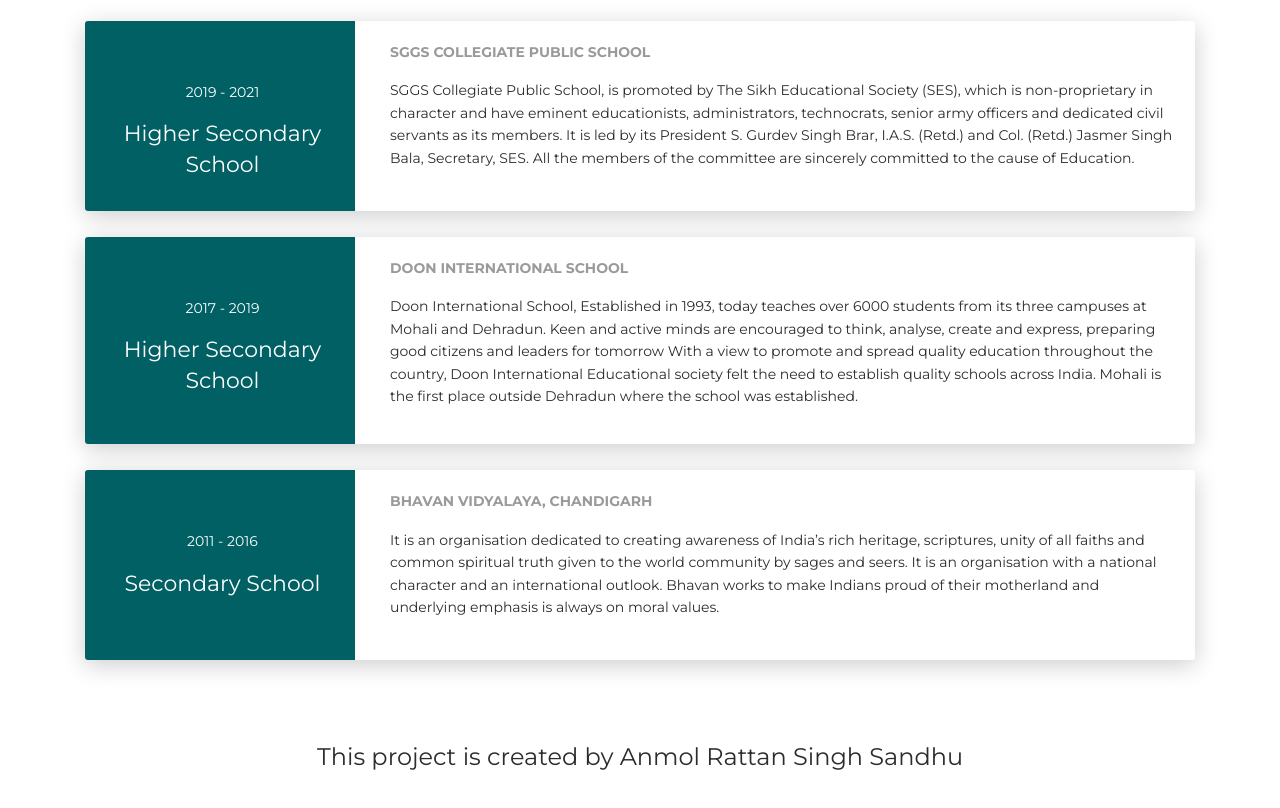
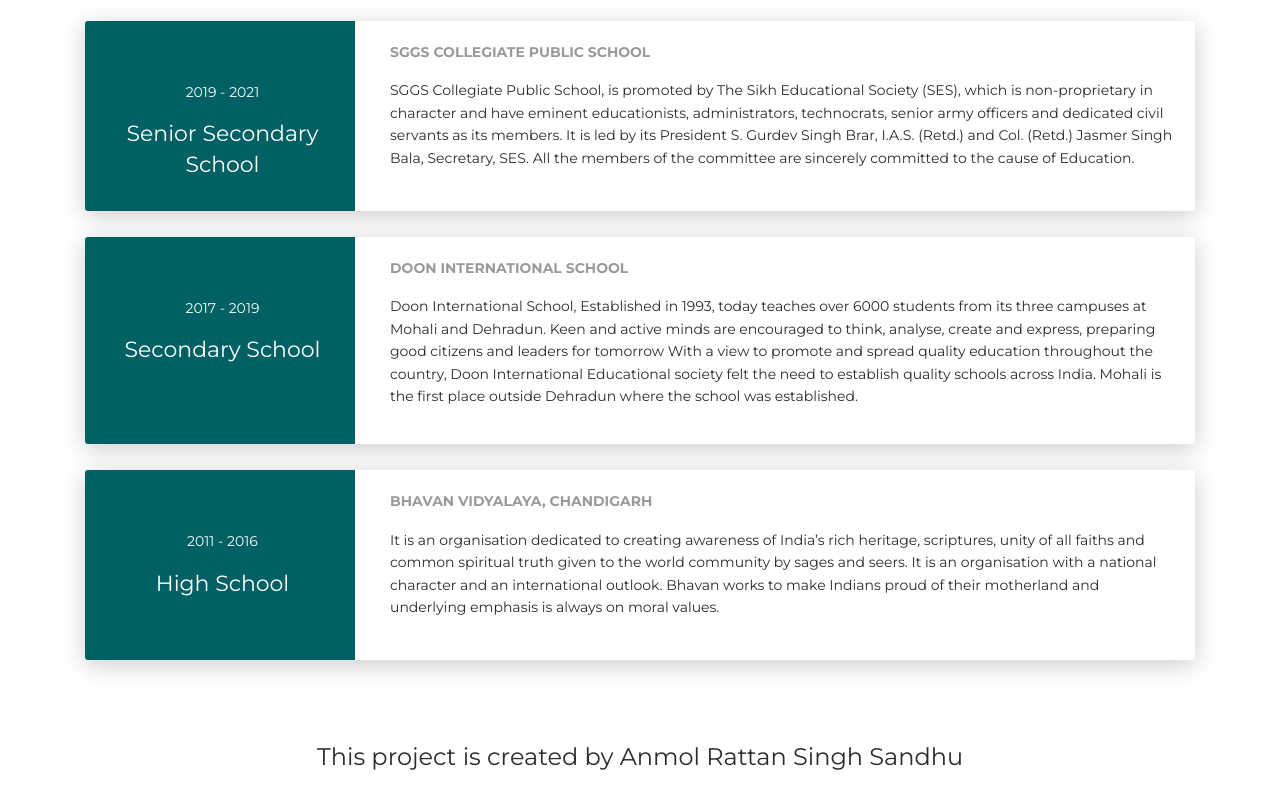
Before and after one commit to AnmolRattanSingh/resume, a plain HTML site: page index.html in a window 1280 px wide. Shown: the part 3088-3896 px from the top of the page. Drawn offline with Linux system fonts and the light colour scheme.

Commit message:
resume updated

```diff
--- a/index.html
+++ b/index.html
@@ -5,7 +5,7 @@
     <meta http-equiv="X-UA-Compatible" content="IE=edge">
     <meta name="viewport" content="width=device-width, initial-scale=1">
     <title>Anmol Rattan Singh Sandhu</title>
-    <meta name="description" content="Creative CV is a HTML resume template for professionals. Built with Bootstrap 4, Now UI Kit and FontAwesome, this modern and responsive design template is perfect to showcase your portfolio, skils and experience."/>
+    <meta name="description" content="Anmol Rattan Singh Sandhu, Aspiring Computer Scientist with a passion to use platforms for solving social problems "/>
     <link href="https://fonts.googleapis.com/css?family=Montserrat:400,700,200" rel="stylesheet">
     <link href="https://maxcdn.bootstrapcdn.com/font-awesome/latest/css/font-awesome.min.css" rel="stylesheet">
     <link href="css/aos.css" rel="stylesheet">
@@ -267,7 +267,7 @@
         <div class="col-md-3 bg-primary" data-aos="fade-right" data-aos-offset="50" data-aos-duration="500">
           <div class="card-body cc-education-header">
             <p>2019 - 2021</p>
-            <div class="h5">Higher Secondary School</div>
+            <div class="h5">Senior Secondary School</div>
           </div>
         </div>
         <div class="col-md-9" data-aos="fade-left" data-aos-offset="50" data-aos-duration="500">
@@ -284,7 +284,7 @@
         <div class="col-md-3 bg-primary" data-aos="fade-right" data-aos-offset="50" data-aos-duration="500">
           <div class="card-body cc-education-header">
             <p>2017 - 2019</p>
-            <div class="h5">Higher Secondary School</div>
+            <div class="h5">Secondary School</div>
           </div>
         </div>
         <div class="col-md-9" data-aos="fade-left" data-aos-offset="50" data-aos-duration="500">
@@ -303,7 +303,7 @@
         <div class="col-md-3 bg-primary" data-aos="fade-right" data-aos-offset="50" data-aos-duration="500">
           <div class="card-body cc-education-header">
             <p>2011 - 2016</p>
-            <div class="h5">Secondary School</div>
+            <div class="h5">High School</div>
           </div>
         </div>
         <div class="col-md-9" data-aos="fade-left" data-aos-offset="50" data-aos-duration="500">
```
